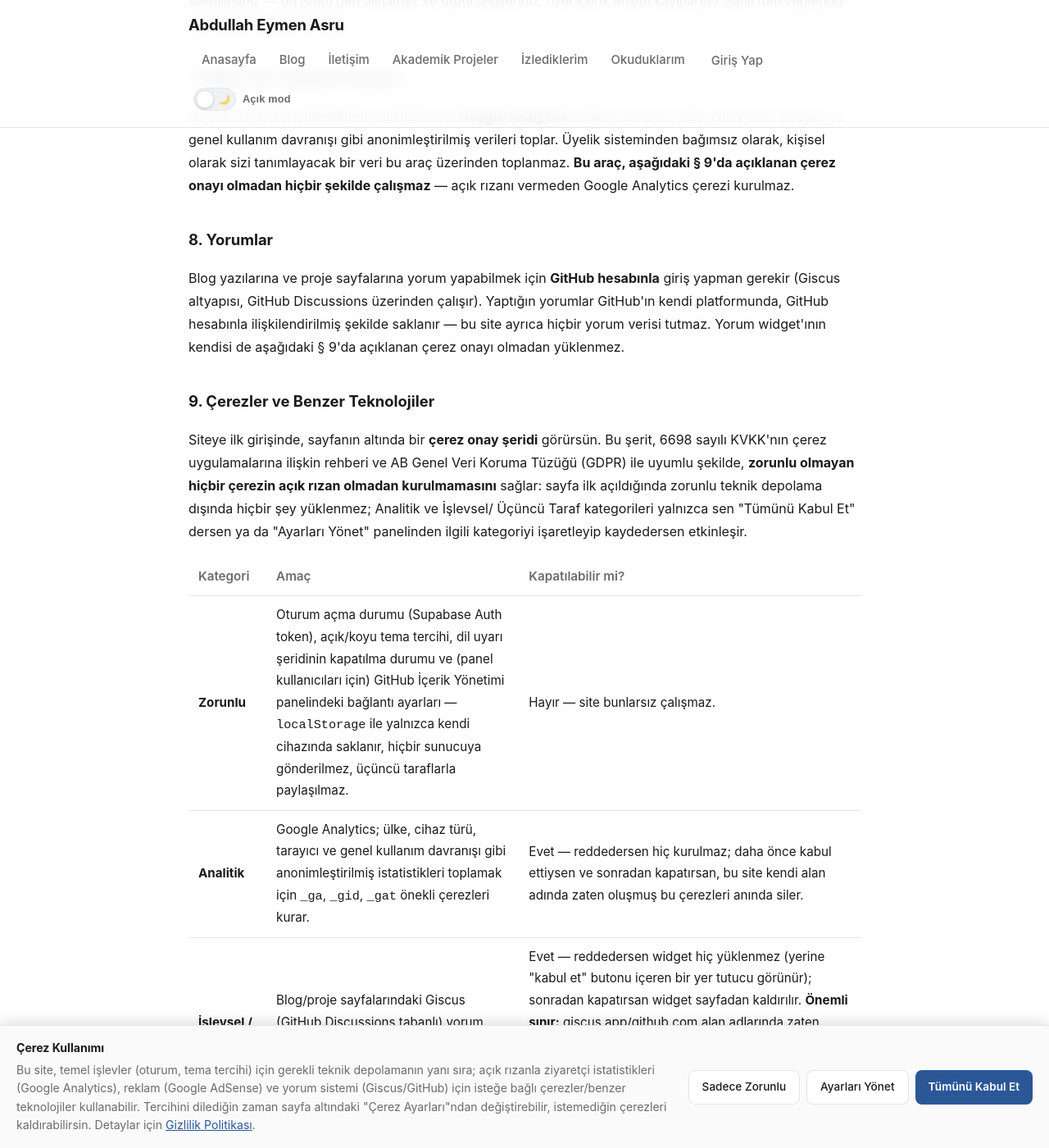
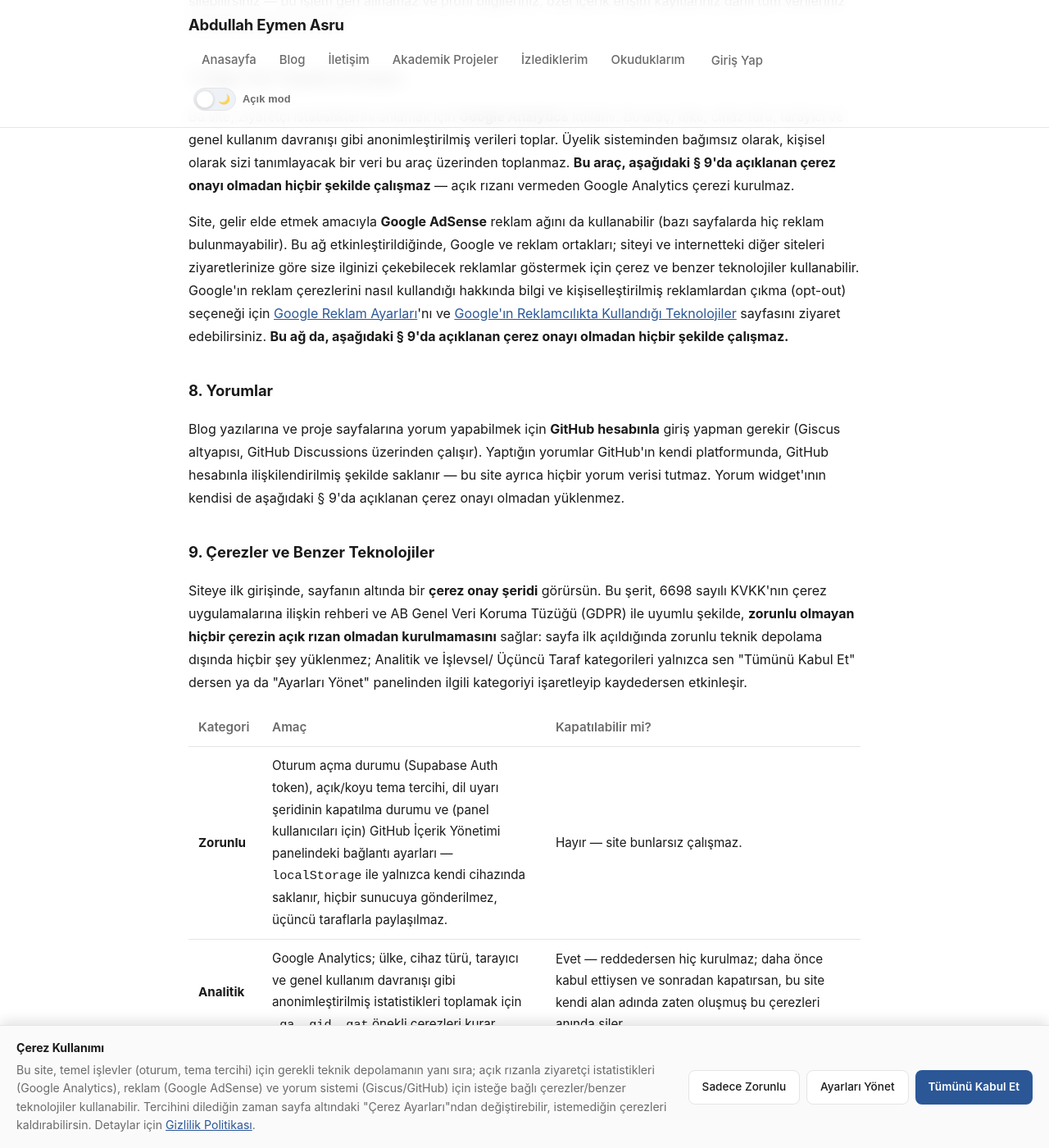
Before and after one commit to abdullah-eymen-asru/abdullah-eymen-asru.github.io, a Jekyll site: the page built from kurumsal/gizlilik-politikasi.md, in a window 1280 px wide and 1400 px high, scrolled down 2253 px. Shown: the whole window at 82% size. Built offline with Jekyll 4.4.1, drawn with Linux system fonts in a browser that asks for light colours; a script that is not in the unit is left out; some of the changed text lies outside the part shown.

Commit message:
Update privacy policy with Google AdSense details
Added information about Google AdSense and cookie usage for personalized advertising.

```diff
--- a/kurumsal/gizlilik-politikasi.md
+++ b/kurumsal/gizlilik-politikasi.md
@@ -119,6 +119,19 @@ permalink: "/kurumsal/gizlilik-politikasi.html"
   çerez onayı olmadan hiçbir şekilde çalışmaz</strong> — açık rızanı
   vermeden Google Analytics çerezi kurulmaz.
 </p>
+<p>
+  Site, gelir elde etmek amacıyla <strong>Google AdSense</strong> reklam
+  ağını da kullanabilir (bazı sayfalarda hiç reklam bulunmayabilir). Bu
+  ağ etkinleştirildiğinde, Google ve reklam ortakları; siteyi ve
+  internetteki diğer siteleri ziyaretlerinize göre size ilginizi çekebilecek
+  reklamlar göstermek için çerez ve benzer teknolojiler kullanabilir.
+  Google'ın reklam çerezlerini nasıl kullandığı hakkında bilgi ve
+  kişiselleştirilmiş reklamlardan çıkma (opt-out) seçeneği için
+  <a href="https://adssettings.google.com/" target="_blank">Google Reklam Ayarları</a>'nı
+  ve <a href="https://policies.google.com/technologies/ads" target="_blank">Google'ın Reklamcılıkta Kullandığı Teknolojiler</a>
+  sayfasını ziyaret edebilirsiniz. <strong>Bu ağ da, aşağıdaki § 9'da
+  açıklanan çerez onayı olmadan hiçbir şekilde çalışmaz.</strong>
+</p>
 
 <h2>8. Yorumlar</h2>
 <p>
@@ -190,6 +203,24 @@ permalink: "/kurumsal/gizlilik-politikasi.html"
         gerekir.
       </td>
     </tr>
+    <tr>
+      <td><strong>Reklam</strong></td>
+      <td>
+        Google AdSense; reklam gösterimi ve reklamların ilgi alanınıza
+        göre kişiselleştirilmesi için google.com/googlesyndication.com
+        alan adlarından çerez kurabilir (bkz. § 7).
+      </td>
+      <td>
+        Evet — reddedersen reklam script'i hiç yüklenmez, sayfada hiçbir
+        reklam (otomatik ya da yazı-içi) görünmez; sonradan kapatırsan
+        mevcut reklamlar kaldırılır. <strong>Önemli sınır:</strong> Giscus
+        ile aynı sebeple, google.com/googlesyndication.com alan adlarında
+        zaten oluşmuş çerezleri bu site SİLEMEZ — kaldırmak istersen
+        tarayıcının kendi "Site Verileri/Çerezler" ayarlarından o alan
+        adlarını aramanız ya da yukarıdaki Google Reklam Ayarları
+        sayfasını kullanmanız gerekir.
+      </td>
+    </tr>
   </tbody>
 </table>
 <p>
```
